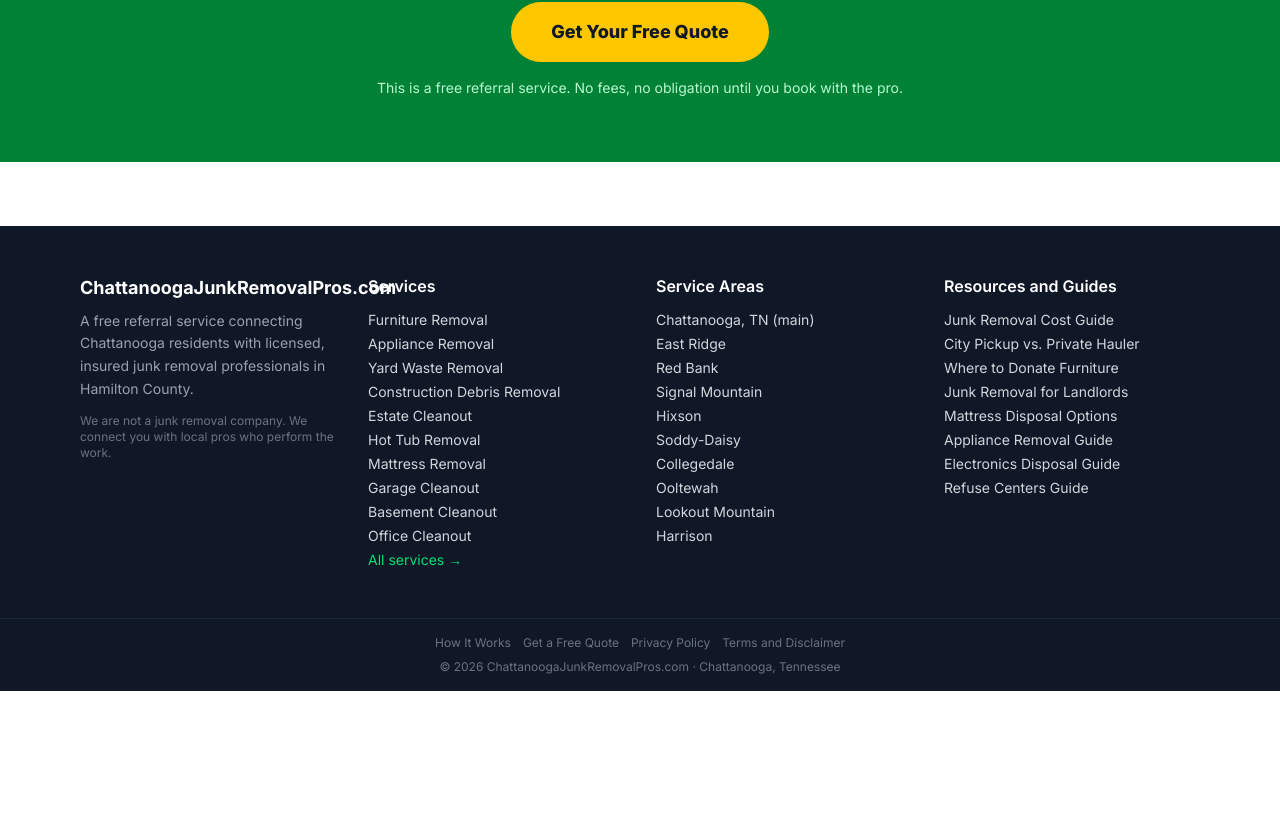
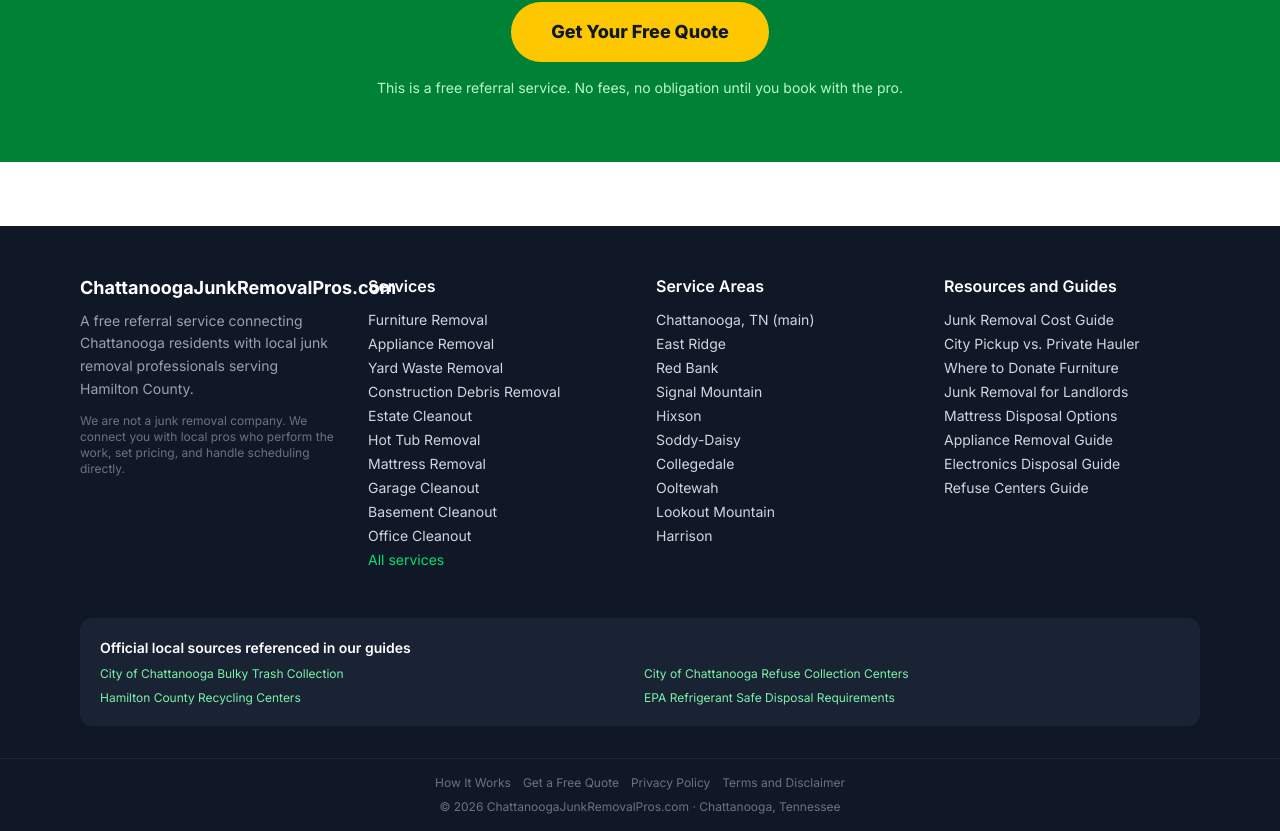
Before and after one commit to jppdigital-hub/local-seo-lead-gen-websites, a Next.js app: page / in a window 1280 px wide. Shown: the part 6941-7772 px from the top of the page. Before the commit the page ends 7632 px from the top, so only its background shows below. Built offline with nearby package versions, Linux system fonts and the light colour scheme.

Commit message:
Add official source links and soften footer claims

```diff
--- a/components/Footer.tsx
+++ b/components/Footer.tsx
@@ -12,6 +12,25 @@ const resourceLinks = [
   { href: "/resources/chattanooga-refuse-centers-guide", label: "Refuse Centers Guide" },
 ];
 
+const officialSourceLinks = [
+  {
+    href: "https://chattanooga.gov/services/waste-recycling/bulky-trash-collection",
+    label: "City of Chattanooga Bulky Trash Collection",
+  },
+  {
+    href: "https://chattanooga.gov/services/waste-recycling/refuse-collection-centers",
+    label: "City of Chattanooga Refuse Collection Centers",
+  },
+  {
+    href: "https://www.hamiltontn.gov/Recycling.aspx",
+    label: "Hamilton County Recycling Centers",
+  },
+  {
+    href: "https://www.epa.gov/section608/stationary-refrigeration-safe-disposal-requirements",
+    label: "EPA Refrigerant Safe Disposal Requirements",
+  },
+];
+
 export default function Footer() {
   const year = new Date().getFullYear();
 
@@ -21,10 +40,10 @@ export default function Footer() {
         <div>
           <h3 className="text-white font-bold text-lg mb-2">{siteConfig.displayName}</h3>
           <p className="text-sm leading-relaxed text-gray-400 mb-3">
-            A free referral service connecting {siteConfig.city} residents with licensed, insured junk removal professionals in {siteConfig.county}.
+            A free referral service connecting {siteConfig.city} residents with local junk removal professionals serving {siteConfig.county}.
           </p>
           <p className="text-xs text-gray-500">
-            We are not a junk removal company. We connect you with local pros who perform the work.
+            We are not a junk removal company. We connect you with local pros who perform the work, set pricing, and handle scheduling directly.
           </p>
         </div>
 
@@ -40,7 +59,7 @@ export default function Footer() {
             ))}
             <li>
               <Link href="/services" className="hover:text-white transition-colors text-green-400">
-                All services →
+                All services
               </Link>
             </li>
           </ul>
@@ -78,6 +97,21 @@ export default function Footer() {
         </div>
       </div>
 
+      <div className="max-w-6xl mx-auto px-4 pb-8">
+        <div className="bg-gray-800/70 rounded-xl p-5">
+          <h4 className="text-white font-semibold mb-2 text-sm">Official local sources referenced in our guides</h4>
+          <ul className="grid grid-cols-1 sm:grid-cols-2 gap-2 text-xs">
+            {officialSourceLinks.map((source) => (
+              <li key={source.href}>
+                <a href={source.href} target="_blank" rel="noopener noreferrer" className="text-green-300 hover:text-white transition-colors">
+                  {source.label}
+                </a>
+              </li>
+            ))}
+          </ul>
+        </div>
+      </div>
+
       <div className="border-t border-gray-800 py-4 text-center text-xs text-gray-500 px-4">
         <div className="flex flex-wrap justify-center gap-3 mb-2">
           <Link href="/about" className="hover:text-gray-300">How It Works</Link>
```
